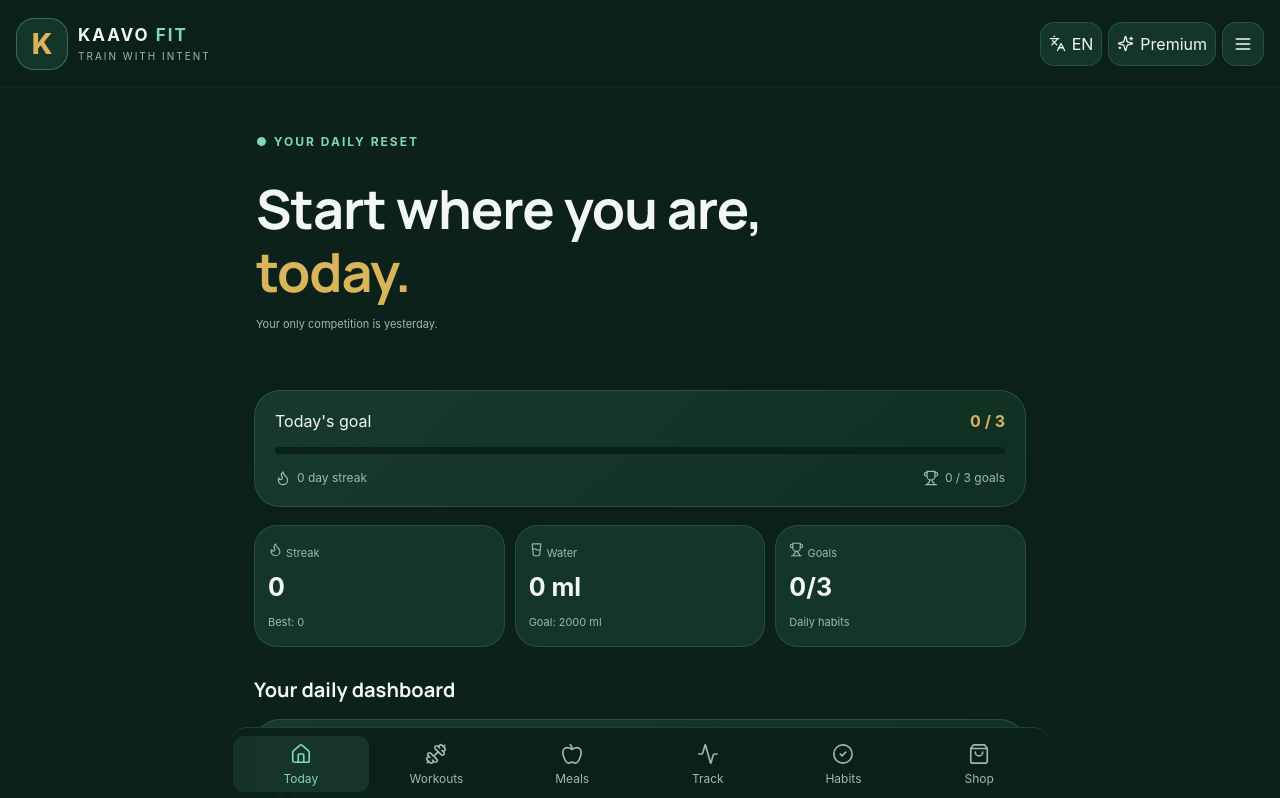
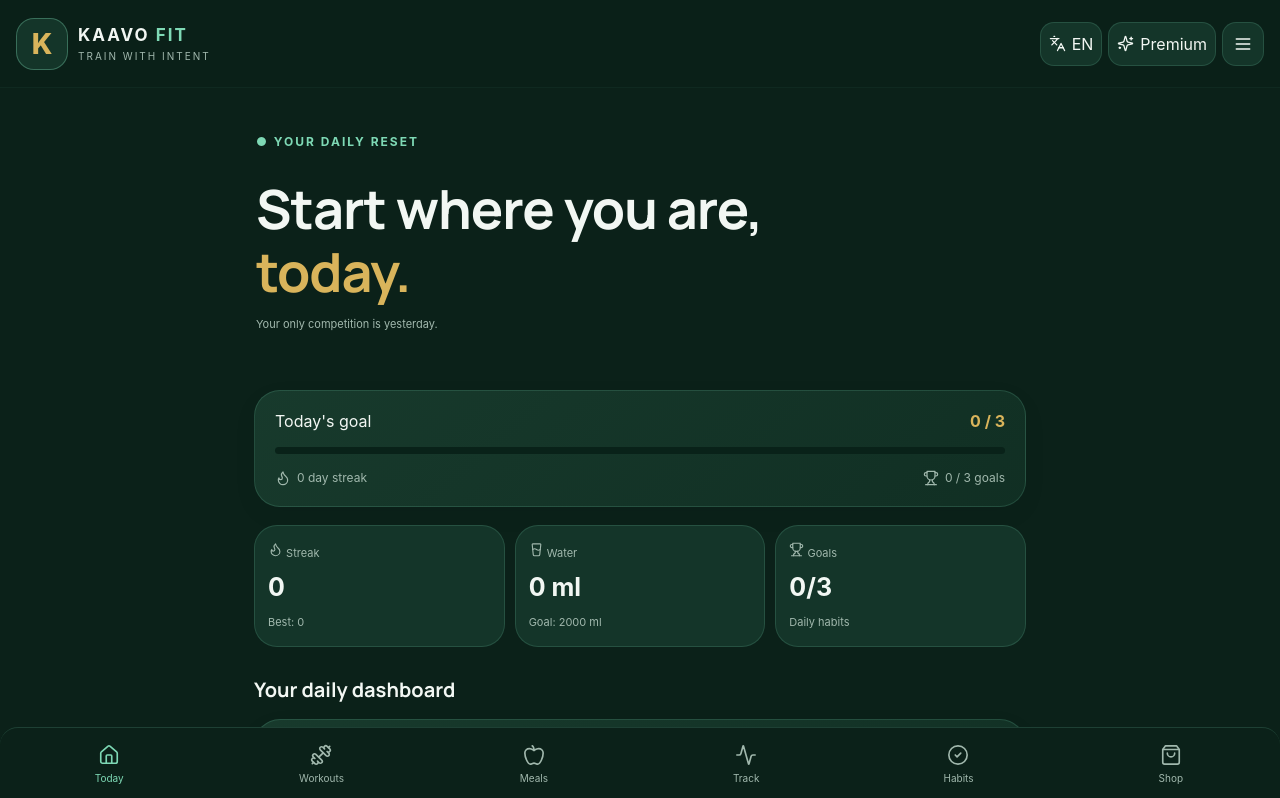
Before and after one commit to kaavofit/kaavo-fit, a React (Vite) app: page / in a window 1280 px wide. Shown: the top 798 px of the page. Built offline with nearby package versions, Linux system fonts and the light colour scheme.

Commit message:
Update styles.css

```diff
--- a/src/styles.css
+++ b/src/styles.css
@@ -41,3 +41,46 @@
 .bottomnav button.active{color:#d4b96a}
 main{padding-bottom:110px}
 footer{padding-bottom:100px}
+
+/* KAAVO FIT - FIXED SIX BUTTON NAVIGATION */
+
+.kf-shell nav.kf-bottom-nav {
+  position: fixed !important;
+  left: 0 !important;
+  right: 0 !important;
+  bottom: 0 !important;
+
+  transform: none !important;
+
+  width: 100% !important;
+  max-width: 100% !important;
+
+  display: grid !important;
+  grid-template-columns: repeat(6, minmax(0, 1fr)) !important;
+
+  padding: 8px 3px calc(8px + env(safe-area-inset-bottom));
+
+  overflow: visible !important;
+  background: #0b2119;
+  border-top: 1px solid rgba(126,217,181,.17);
+
+  z-index: 999 !important;
+}
+
+.kf-shell nav.kf-bottom-nav button {
+  width: 100%;
+  min-width: 0;
+  display: flex;
+  flex-direction: column;
+  align-items: center;
+  justify-content: center;
+  gap: 5px;
+  padding: 6px 0;
+  background: transparent;
+  border: 0;
+}
+
+.kf-shell nav.kf-bottom-nav .kf-nav-label {
+  font-size: 10px;
+  white-space: nowrap;
+}
```
